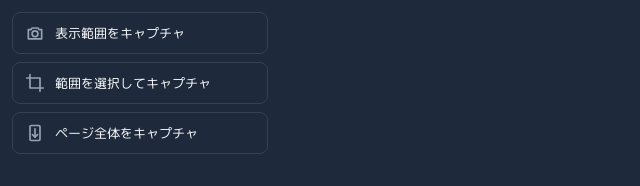
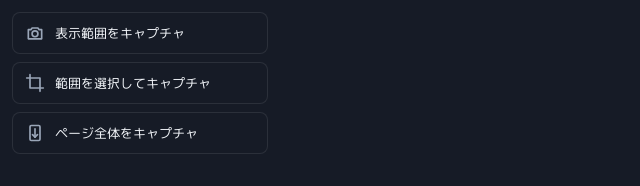
Before and after one commit to joe41203/shotcraft, a website with bundled scripts: page entrypoints/popup/index.html in a window 1280 px wide. Shown: the whole page, without its empty margins (0-640 px from the left). Built offline with nearby package versions, Linux system fonts and the light colour scheme.

Commit message:
feat: デザイントークンをモダンなダークテーマに刷新
面に階層（bg/surface/surface-2）を作り、境界を極薄の半透明ボーダー
（rgba(255,255,255,0.09)）で表現。主要アクションを緑単色から emerald
（accent/accent-hover/accent-text）へ整理し、角丸スケール（radius-sm/md/lg）と
影スケール（shadow-sm/md）をトークン化。lib/theme.ts も同期（Shadow DOM 向けに
border は surface 上の合成実効色を持たせる）。主要ペアはコントラスト比 4.5:1 以上、
UI 強調（accent/ring）は 3:1 以上を確認。

Claude-Session: https://claude.ai/code/session_01Ne7S7FYvxES3vi5QQnMRMT

```diff
--- a/assets/tokens.css
+++ b/assets/tokens.css
@@ -91,15 +91,33 @@
 :root {
   color-scheme: dark;
 
-  --bg: #0f172a; /* ページ・キャンバス領域の背景 */
-  --surface: #1e293b; /* ツールバー・ポップアップの面 */
-  --surface-hover: #334155; /* hover 時の面 */
-  --border: #334155; /* 控えめな境界線 */
-  --text: #f8fafc; /* 主文字 */
-  --text-muted: #94a3b8; /* 補助文字（--surface 上でコントラスト比 5.2:1） */
-  --accent: #22c55e; /* 主要アクション */
-  --danger: #ef4444; /* 破壊的操作 */
+  /*
+   * 面の階層（深→浅）。境界は「線」でなく「明度差＋極薄の半透明ボーダー」で表す。
+   * コントラスト比（対 --surface 4.5:1 以上を厳守。詳細は README/コミット記録）:
+   *   text 15.8:1 / text-muted 7.0:1 / accent 上の文字 7.5:1 / ring 8.0:1。
+   */
+  --bg: #0b0f19; /* 最深部（ページ・キャンバス領域） */
+  --surface: #161b26; /* ツールバー・ポップアップの面（bg から一段持ち上げ） */
+  --surface-2: #1f2632; /* select・面上の面（さらに一段上） */
+  --surface-hover: #232b39; /* hover 時の面 */
+  --border: rgba(255, 255, 255, 0.09); /* 極薄の半透明境界線 */
+  --border-strong: rgba(255, 255, 255, 0.14); /* select 等のやや明確な境界 */
+  --text: #f2f5f9; /* 主文字 */
+  --text-muted: #9aa6b8; /* 補助文字（--surface 上でコントラスト比 7.0:1） */
+  --accent: #10b981; /* 主要アクション（emerald） */
+  --accent-hover: #34d399; /* 主要アクションの hover */
+  --accent-text: #04140d; /* accent 面上の文字（暗色・コントラスト比 7.5:1） */
+  --danger: #f87171; /* 破壊的操作 */
   --ring: #38bdf8; /* フォーカスリング・選択色（範囲選択の枠色と同一系統） */
+
+  /* 角丸スケール（ボタン/select は md、トースト/ポップアップは lg） */
+  --radius-sm: 6px;
+  --radius-md: 8px;
+  --radius-lg: 10px;
+
+  /* 影スケール（面の浮きを一貫させる。乱雑な box-shadow 値を避ける） */
+  --shadow-sm: 0 1px 2px rgb(0 0 0 / 30%);
+  --shadow-md: 0 8px 24px rgb(0 0 0 / 45%);
 
   --font-sans: "M PLUS Rounded 1c", -apple-system, BlinkMacSystemFont,
     "Segoe UI", Roboto, "Hiragino Sans", "Noto Sans JP", sans-serif;
--- a/lib/theme.ts
+++ b/lib/theme.ts
@@ -6,14 +6,17 @@
  * 参照できないため、同じ値をここにも定義している。片方を変えたら必ずもう片方も変える。
  */
 export const theme = {
-	bg: "#0f172a", // ページ・キャンバス領域の背景
-	surface: "#1e293b", // ツールバー・ポップアップの面
-	surfaceHover: "#334155", // hover 時の面
-	border: "#334155", // 控えめな境界線
-	text: "#f8fafc", // 主文字
-	textMuted: "#94a3b8", // 補助文字
-	accent: "#22c55e", // 主要アクション
-	danger: "#ef4444", // 破壊的操作
+	bg: "#0b0f19", // 最深部（ページ・キャンバス領域）
+	surface: "#161b26", // ツールバー・ポップアップの面
+	surface2: "#1f2632", // 面上の面（select 等）
+	surfaceHover: "#232b39", // hover 時の面
+	// Shadow DOM は下地に半透明を合成できないため、border は surface 上に
+	// rgba(255,255,255,0.09) を合成した実効色（不透明）を持たせる。
+	border: "#2a303b", // 極薄境界線（surface 上での合成実効色）
+	text: "#f2f5f9", // 主文字
+	textMuted: "#9aa6b8", // 補助文字
+	accent: "#10b981", // 主要アクション（emerald）
+	danger: "#f87171", // 破壊的操作
 	ring: "#38bdf8", // フォーカスリング・選択色（範囲選択の枠色と同一系統）
 	fontSans:
 		'"M PLUS Rounded 1c", -apple-system, BlinkMacSystemFont, "Segoe UI", Roboto, "Hiragino Sans", "Noto Sans JP", sans-serif',
```
